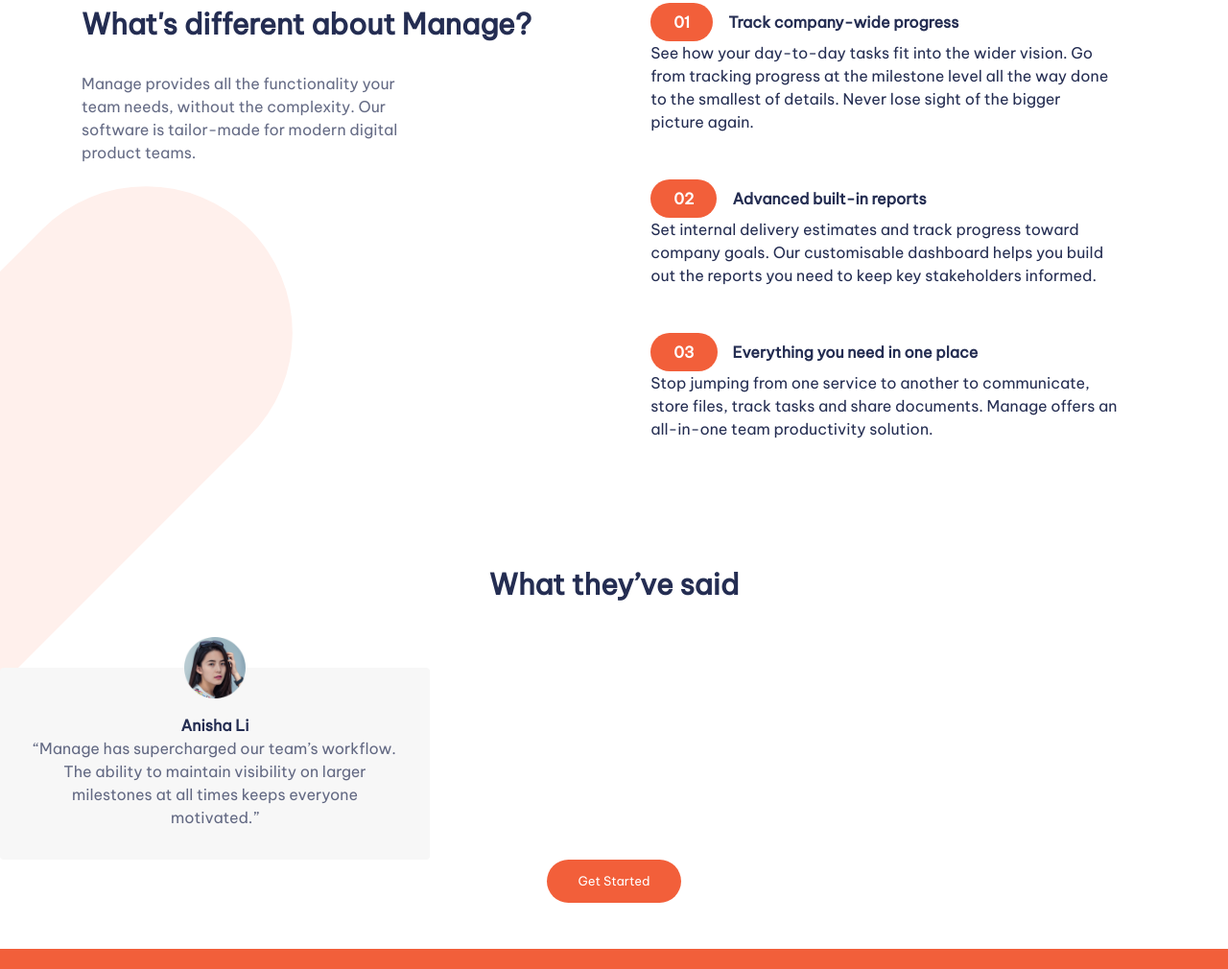
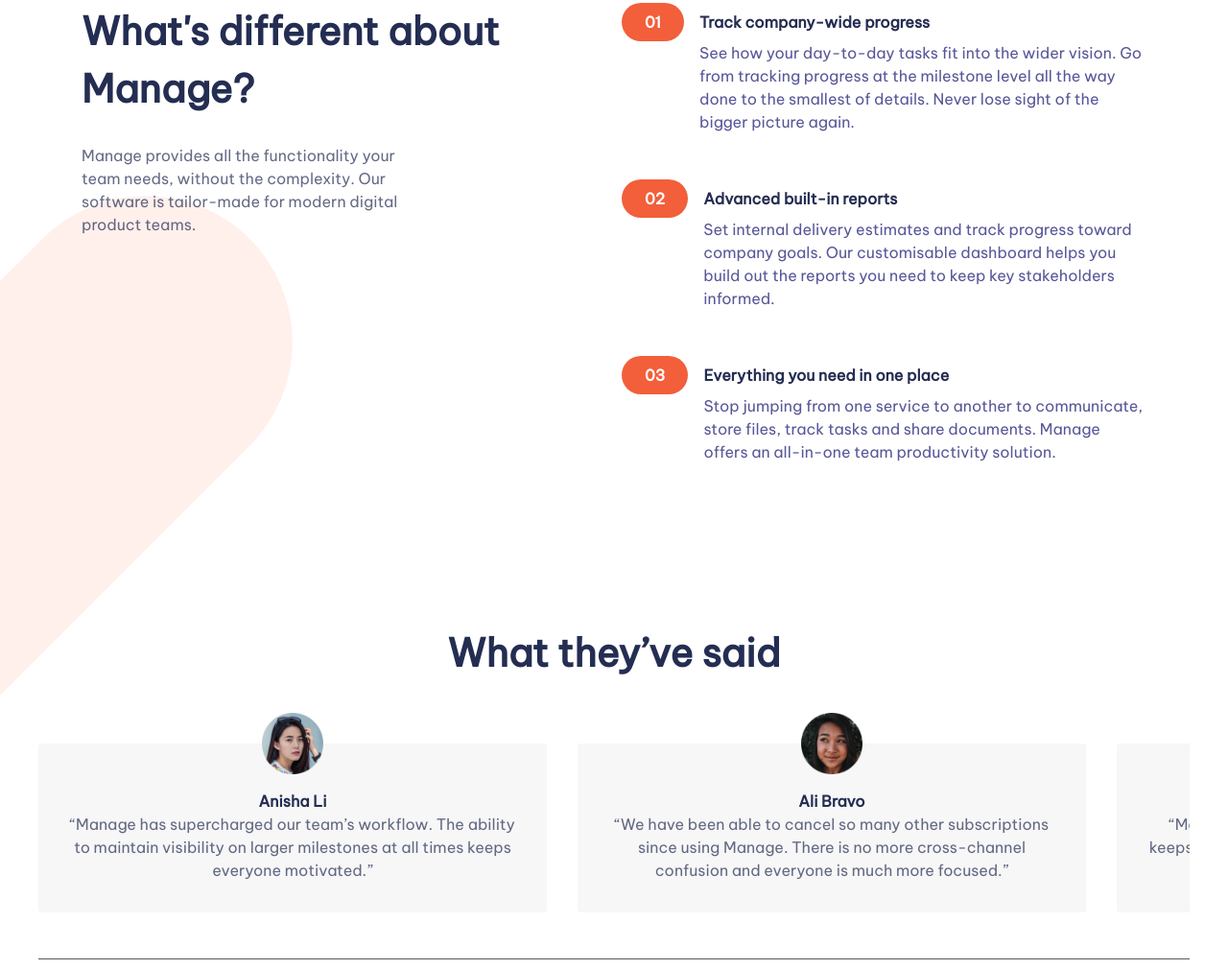
Before and after one commit to Premide/-premide.github.io, a website built with Vite: page index.html in a window 1280 px wide. Shown: the part 762-1772 px from the top of the page at 96% size. Built offline with nearby package versions, Linux system fonts and the light colour scheme.

Commit message:
second commit

```diff
--- a/index.html
+++ b/index.html
@@ -26,7 +26,7 @@
         <span class="visually-hidden">Menu</span>
       </button>
       <nav class="primary-navigation" id="primary-navigation">
-        <ul arial-label="Primary" role="list" class="nav-list">
+        <ul arial-label="Primary" role="list" class="nav-list | fs-400">
           <li><a href="">Pricing</a></li>
           <li><a href="">Product</a></li>
           <li><a href="">About Us</a></li>
@@ -69,7 +69,7 @@
               <ul class="numbered-items | flow" role="list">
                 <li>
                   <div class="flow" style="--flow-spacer:1.5em">
-                  <h3 class="numbered-items-title| fs-600 fw-bold">Track company-wide progress</h3>
+                  <h3 class="numbered-items-title| fs-550 fw-bold">Track company-wide progress</h3>
                 <p class="numbered-items-body" data-width="wide">See how your day-to-day tasks fit into the wider vision. Go from
                   tracking progress at the milestone level all the way done to the
                   smallest of details. Never lose sight of the bigger picture again.</p>
@@ -77,7 +77,7 @@
                 </li>
                 <li>
                   <div class="flow" style="--flow-spacer:1.5em">
-                  <h3 class="numbered-items-title| fs-600 fw-bold">Advanced built-in reports</h3>
+                  <h3 class="numbered-items-title| fs-550 fw-bold">Advanced built-in reports</h3>
                 <p class="numbered-items-body" data-width="wide">Set internal delivery estimates and track progress toward company
                   goals. Our customisable dashboard helps you build out the reports
                   you need to keep key stakeholders informed.</p>
@@ -85,7 +85,7 @@
                 </li>
                 <li>
                   <div class="flow" style="--flow-spacer:1.5em">
-                  <h3 class="numbered-items-title| fs-600 fw-bold">Everything you need in one place</h3>
+                  <h3 class="numbered-items-title| fs-550 fw-bold">Everything you need in one place</h3>
                 <p class="numbered-items-body" data-width="wide">Stop jumping from one service to another to communicate, store files,
                   track tasks and share documents. Manage offers an all-in-one team
                   productivity solution.</p>
@@ -136,7 +136,7 @@
             </div>
           </li>
         </ul>
-        <a class="prev" onclick="plusSlides(-1)">&#10094;</a>
+        <!-- <a class="prev" onclick="plusSlides(-1)">&#10094;</a>
         <a class="next" onclick="plusSlides(1)">&#10095;</a>
         <button class="button">Get Started</button>
         <br>
@@ -145,7 +145,8 @@
           <span class="dot" onclick="currentSlide(2)"></span>
           <span class="dot" onclick="currentSlide(3)"></span>
           <span class="dot" onclick="currentSlide(4)"></span>
-        </div>
+        </div> -->
+
       </section>
 
 
@@ -209,7 +210,7 @@
         <li><a href="#">Home</a></li>
         <li><a href="#">Pricing</a></li>
         <li><a href="#">Products</a></li>
-        <li><a href="#">About US</a></li>
+        <li><a href="#">About us</a></li>
         <li><a href="#">Careers</a></li>
         <li><a href="#">Community</a></li>
         <li><a href="#">Privacy Policy</a></li>
@@ -221,9 +222,8 @@
     <form action="">
       <input type="email"><button class="button" data-shadow="none">Go</button>
     </form>
-    <p>Copyright 2020. All Rights Reserved</p>
-
-  </div>
+</div>
+  <p>Copyright 2020. All Rights Reserved</p>
 </div>
 </div>
 </footer>
--- a/main.js
+++ b/main.js
@@ -22,30 +22,30 @@
 //   },
 // });
 
-let slideIndex= 1;
-showSlides(slideIndex);
+// let slideIndex= 1;
+// showSlides(slideIndex);
 
-//next & previous controls
-function plusSlides(n) {
-  showSlides(slideIndex +=n);
-}
+// //next & previous controls
+// function plusSlides(n) {
+//   showSlides(slideIndex +=n);
+// }
 
-function currentSlide(n) {
-  showSlides(slideIndex = n);
-}
+// function currentSlide(n) {
+//   showSlides(slideIndex = n);
+// }
 
-function showSlides(n) {
-  let i;
-  let slides = document.getElementsByClassName("slides");
-  let dots = document.getElementsByClassName("dot");
-  if (n > slides.length) {slideIndex = 1}
-  if (n < 1) {slideIndex = slides.length}
-  for (i = 0; i < slides.length; i++) {
-    slides[i].style.display = "none";
-  }
-  for (i = 0; i < dots.length; i++) {
-    dots[i].className = dots[i].className.replace(" active", "");
-  }
-  slides[slideIndex-1].style.display = "block";
-  dots[slideIndex-1].className += " active";
-}
+// function showSlides(n) {
+//   let i;
+//   let slides = document.getElementsByClassName("slides");
+//   let dots = document.getElementsByClassName("dot");
+//   if (n > slides.length) {slideIndex = 1}
+//   if (n < 1) {slideIndex = slides.length}
+//   for (i = 0; i < slides.length; i++) {
+//     slides[i].style.display = "none";
+//   }
+//   for (i = 0; i < dots.length; i++) {
+//     dots[i].className = dots[i].className.replace(" active", "");
+//   }
+//   slides[slideIndex-1].style.display = "block";
+//   dots[slideIndex-1].className += " active";
+// }
--- a/style.css
+++ b/style.css
@@ -21,6 +21,7 @@
   --fs-300: .8125rem;
   --fs-400: .875rem;
   --fs-500: .9375rem;
+  --fs-550: .7rem;
   --fs-600: 1rem;
   --fs-700: 1.875rem;
   --fs-800: 2.5rem;
@@ -47,7 +48,7 @@
 
 
 
-@media(min-width:50cm){
+@media(min-width:50em){
   :root{
     --fs-700: 3.5rem;
     --fs-600: 2.5rem;
@@ -102,11 +103,14 @@
 html,body{
   min-height:100%;
   overflow-x: hidden;
+  overflow-block:scroll ;
+
 }
 /* Set core body defaults */
 body {
   text-rendering: optimizeSpeed;
   line-height: 1.5;
+
 }
 
 /* A elements that don't have a class get default styles */
@@ -438,12 +442,20 @@
   grid-template-columns: min-content 1fr;
 }
 .numbered-items div p{
-  grid-column: 1/-1;
+  grid-column: 2/-1;
+
 }
+/* @media(min-width:50em){
+  .numbered-items-body{
+  color: rgb(87, 87, 153);
+  font-size: var(--fs-400);
+}
+} */
 .numbered-items-title{
   grid-row: 1/2;
   grid-column: 2/3;
   line-height: 1;
+
 }
 
 .numbered-items-body{
@@ -452,6 +464,9 @@
 @media(min-width:30em){
   .numbered-items-body{
     grid-column: 2/-1;
+
+    color: rgb(87, 87, 153);
+
   }
 }
 
@@ -473,7 +488,7 @@
   grid-column: 1/2;
 }
 
-@media(mawidth:30em){
+@media(max-width:30em){
   .numbered-items div::after{
     --bg: var(--clr-accent-100);
     content:"";
@@ -490,10 +505,16 @@
 
 /* slider */
 
+.carousel{
+  border-bottom: 0.5px solid #5c5757;
+  margin: 40px;
+}
+
 .slider {
   display: flex;
   list-style: none;
   gap:var(--size-600);
+  overflow-x: auto;
 }
 /* .ally-slider-container{
   margin-block:var(--size-700);
@@ -502,12 +523,16 @@
 
 .slider > * {
   position: relative;
-  width: 100%;
+  min-width: 530px;
   flex: 0 0 auto;
   display: flex;
 }
 
-.prev, .next {
+.slider::-webkit-scrollbar{
+  width:0;
+}
+
+/* .prev, .next {
   cursor: pointer;
   position: absolute;
   bottom: -170%;
@@ -541,7 +566,7 @@
     width: 15px;
     margin-top: 5%;
     /* margin: 0 2px; */
-    background-color: #bbb;
+    /* background-color: #bbb;
     border-radius: 50%;
     display: inline-block;
     transition: background-color 0.6s ease;
@@ -562,7 +587,7 @@
   }
 
 
-}
+} */
 
 @media(min-width: 30em){
   .slider{
@@ -586,7 +611,7 @@
   padding:var(--size-700) var(--size-600)  var(--size-600);
 }
 
-.slider img{
+.slides img{
   width:var(--size-800);
   position: relative;
   top: calc(var(--size-800)/2);
```
